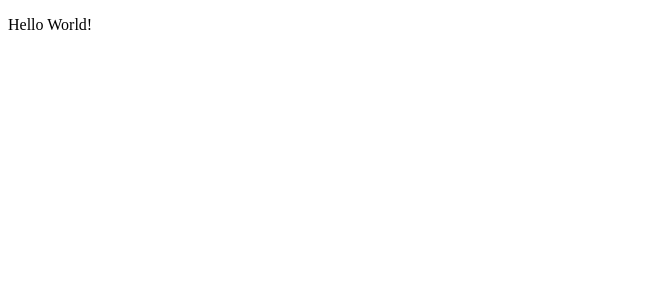
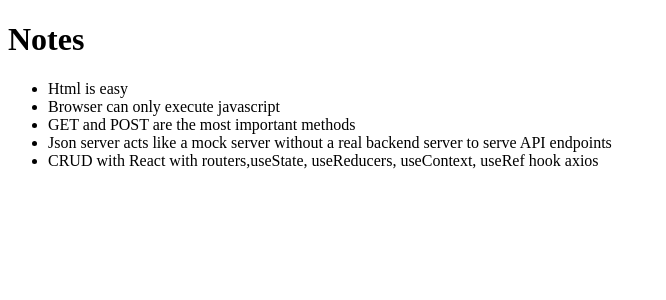
Before and after one commit to MarcusMathuram46/react-project, a React (Vite) app: page / in a window 1280 px wide. Shown: the top 300 px of the page, without its empty margins (0-666 px from the left). Built offline with nearby package versions, Linux system fonts and the light colour scheme.

Commit message:
read the notes --crud

```diff
--- a/package.json
+++ b/package.json
@@ -11,7 +11,8 @@
   },
   "dependencies": {
     "react": "^18.2.0",
-    "react-dom": "^18.2.0"
+    "react-dom": "^18.2.0",
+    "react-router-dom": "^6.17.0"
   },
   "devDependencies": {
     "@types/react": "^18.2.15",
--- a/src/App.jsx
+++ b/src/App.jsx
@@ -1,7 +1,23 @@
-const App = () => {
-  return(
-    <p>Hello World!</p>
-  );
+import React, { useState } from 'react'
+
+
+
+function App(props) {
+
+  const [notes, setNotes] = useState(props.notes);
+  return (
+    <div>
+      <h1>Notes</h1>
+
+      <ul>
+        {
+          notes.map(note =>
+            <li key={note.id}>{ note.content }</li>)
+        }
+      </ul>
+
+    </div>
+  )
 }
 
-export default App;
+export default App
--- a/src/main.jsx
+++ b/src/main.jsx
@@ -2,4 +2,31 @@ import React from 'react'
 import ReactDOM from 'react-dom/client'
 import App from './App.jsx'
 
-ReactDOM.createRoot(document.getElementById('root')).render(<App />);
+const notes = [
+    {
+        id: 1,
+        content: 'Html is easy',
+        important: true
+    },
+    {
+        id: 2,
+        content: 'Browser can only execute javascript',
+        important: true
+    },
+    {
+        id: 3,
+        content: 'GET and POST are the most important methods',
+        important: true
+    },
+    {
+        id: 4,
+        content: 'Json server acts like a mock server without a real backend server to serve API endpoints',
+        important: true
+    },
+    {
+        id: 5,
+        content: 'CRUD with React with routers,useState, useReducers, useContext, useRef hook axios',
+        important: true
+    },
+]
+ReactDOM.createRoot(document.getElementById('root')).render(<App notes = { notes } />);
```
Also changed, not shown: 1 other file (tests, documents, lock files or other folders).
